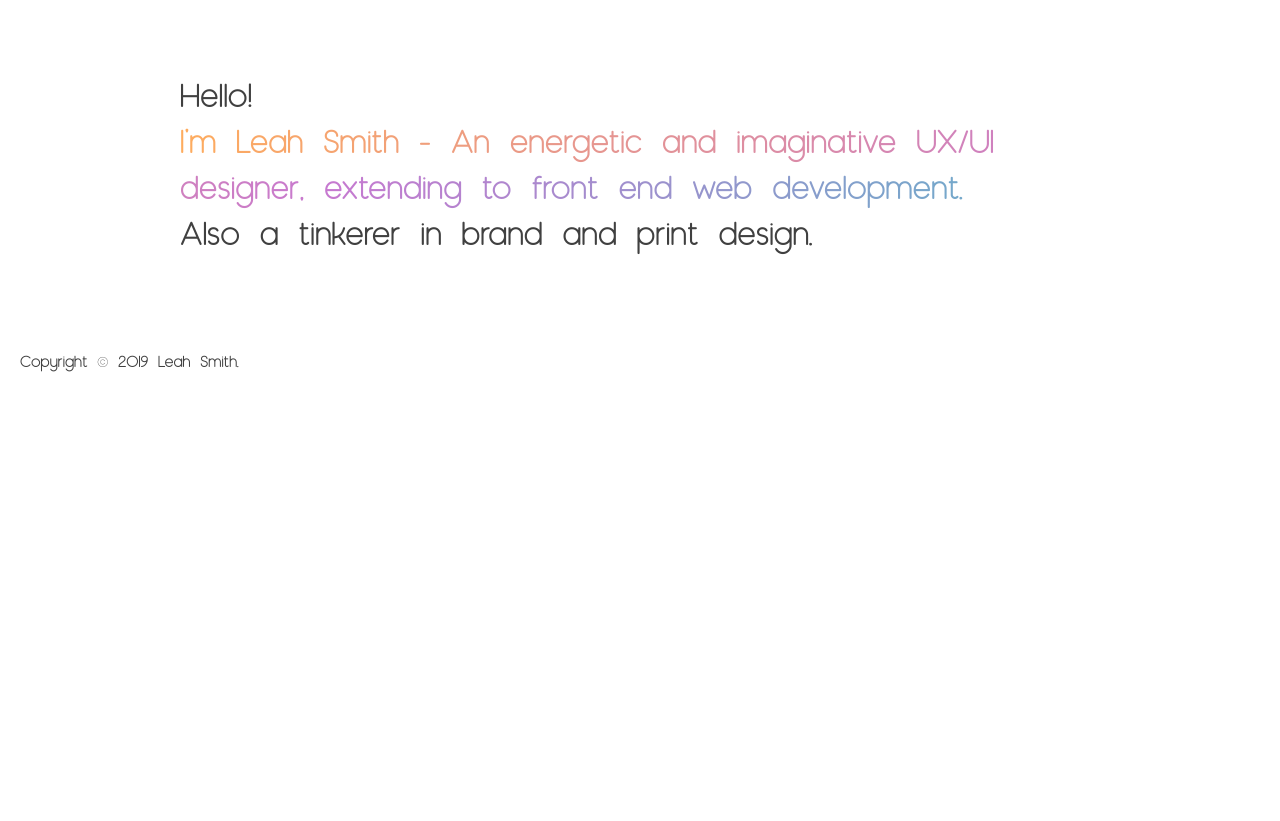
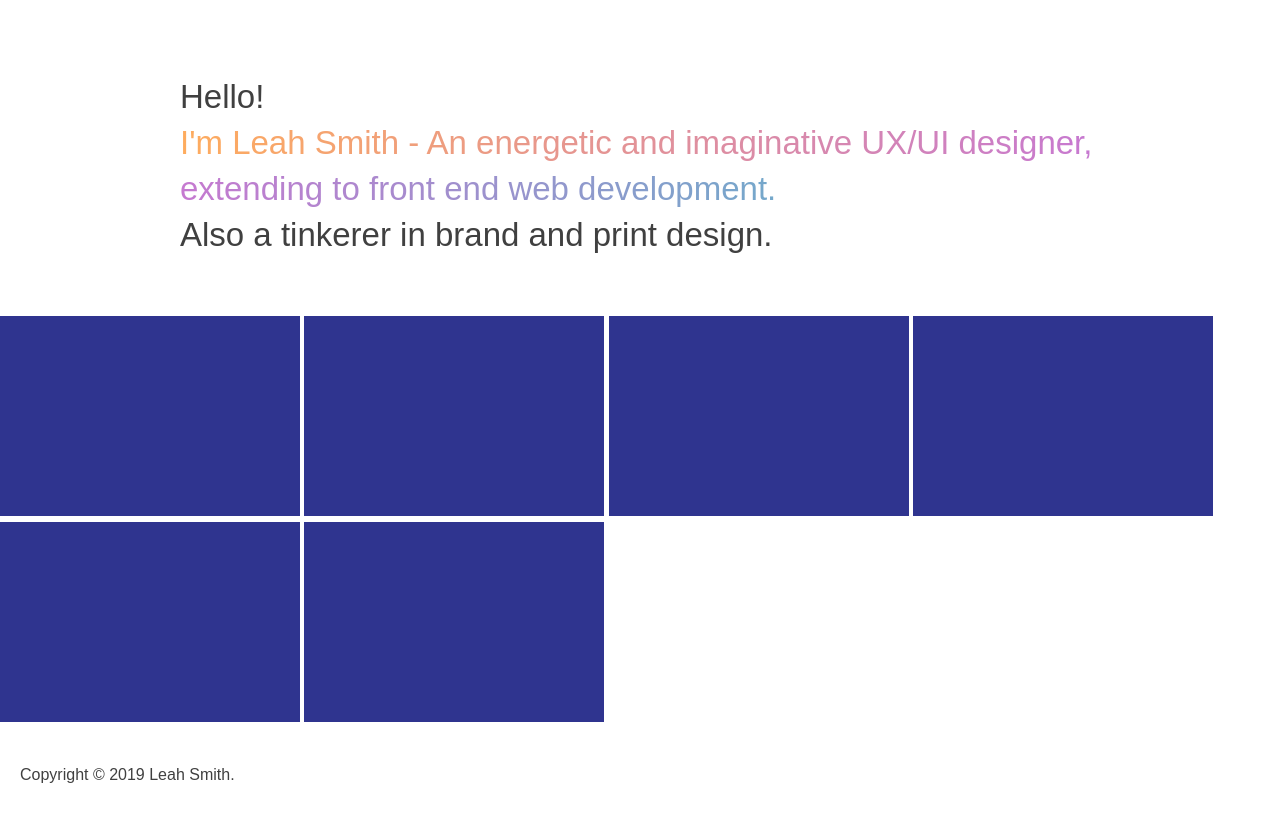
Before and after one commit to leahsmith1104/leahsmith1104.github.io, a website: page index.html in a window 1280 px wide. Shown: the part 93-914 px from the top of the page. Before the commit the page ends 800 px from the top, so only its background shows below. Drawn offline with Linux system fonts and the light colour scheme.

Commit message:
added work grid

```diff
--- /dev/null
+++ b/assets/sass/_panels.scss
@@ -0,0 +1,14 @@
+.panel {
+    display: flex;
+    flex-direction: row;
+    flex-wrap: wrap;
+    align-items: flex-start;
+    max-height: 100%;
+
+    &__work {
+        margin: 10px;
+        box-shadow: 3px 3px 8px 0px rgba(0,0,0,0.3);
+        max-width: 30%;
+    }
+
+}
--- a/assets/sass/_variables.scss
+++ b/assets/sass/_variables.scss
@@ -3,7 +3,7 @@ $max-site-width: 1800px;
 $site-width: 1000px;
 
 //fonts
-$base-font: 'moon_regular', Arial, sans-serif;
+$base-font: Arial, sans-serif;
 $base-font-size: 16px;
 
 //font colour
--- a/assets/sass/index.scss
+++ b/assets/sass/index.scss
@@ -4,6 +4,7 @@
 @import "./gradients";
 @import "./nav";
 @import "./hero";
+@import "./panels";
 @import "./footer";
 
 body {
--- a/index.html
+++ b/index.html
@@ -31,6 +31,17 @@
             </div>
         </section>
 
+        <section>
+            <div class="panel">
+                <img class="panel__work" src="/assets/img/panel.jpg"/>
+                <img class="panel__work" src="/assets/img/panel.jpg"/>
+                <img class="panel__work" src="/assets/img/panel.jpg"/>
+                <img class="panel__work" src="/assets/img/panel.jpg"/>
+                <img class="panel__work" src="/assets/img/panel.jpg"/>
+                <img class="panel__work" src="/assets/img/panel.jpg"/>
+            </div>
+        </section>
+
         <footer>
             <p class="footer__content">Copyright &copy; 2019 Leah Smith.</p>
         </footer>
```
Also changed, not shown: assets/css/index.css, assets/img/panel.jpg (added).
